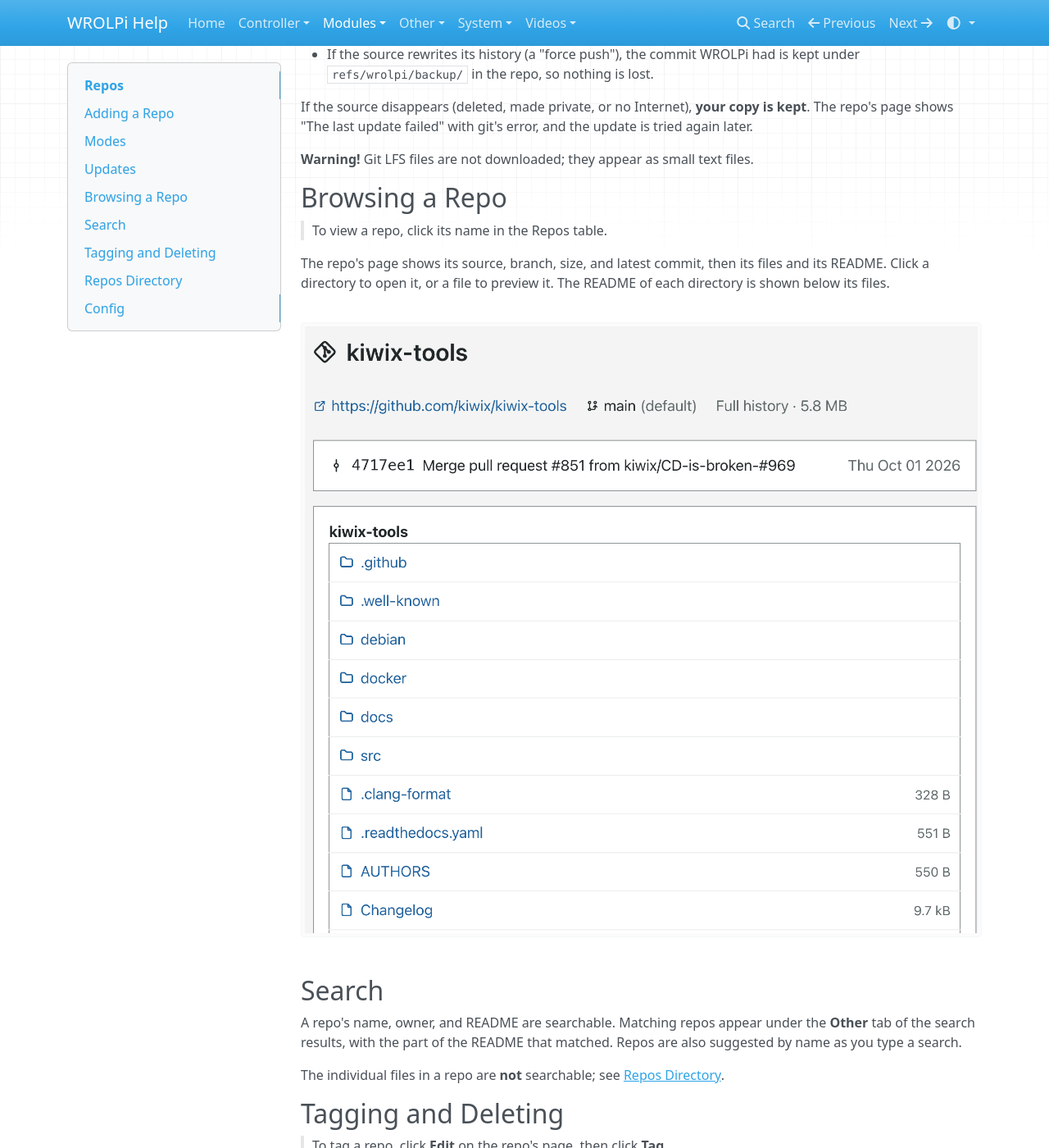
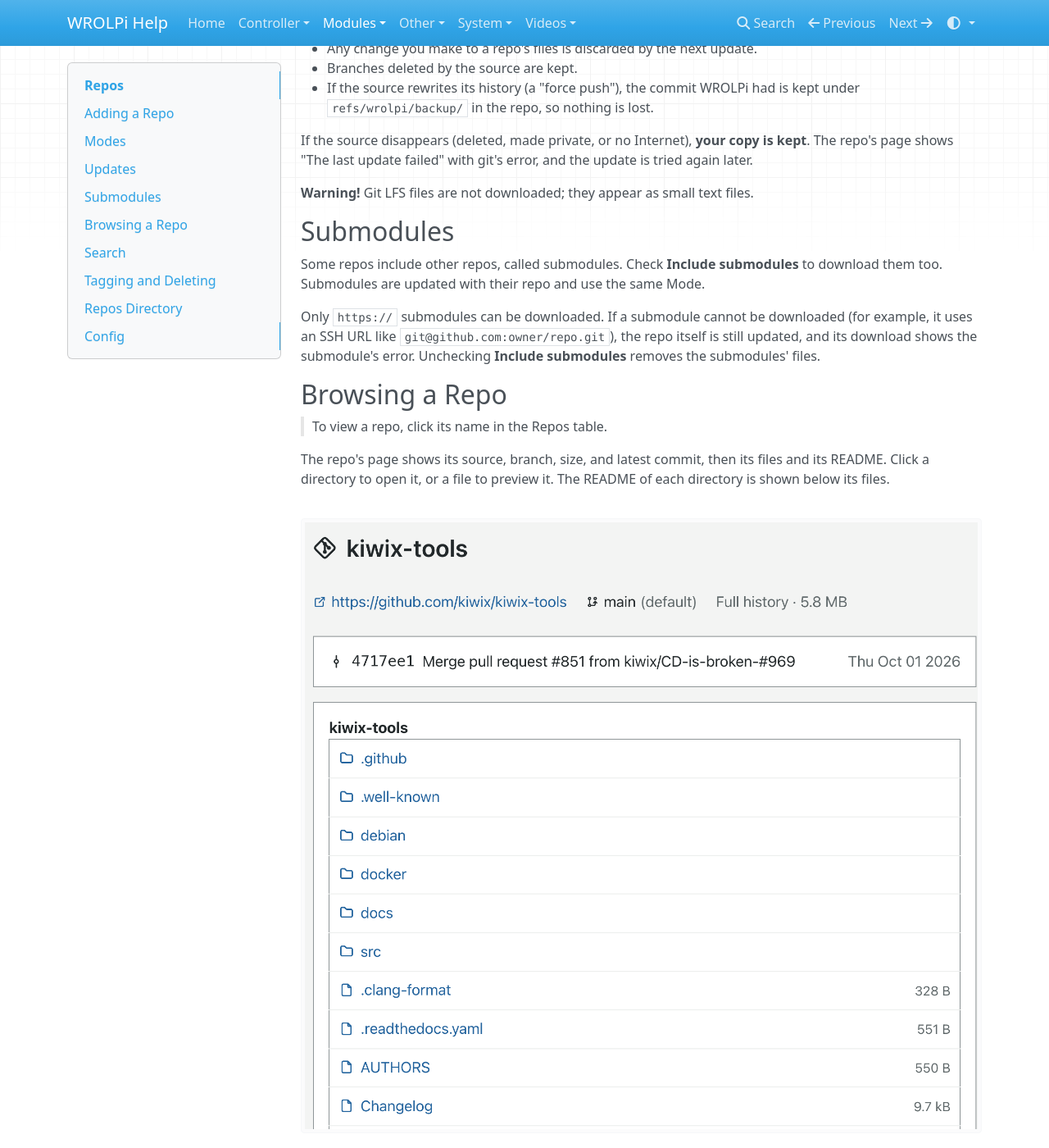
Before and after one commit to wrolpi/wrolpi-help, an MkDocs documentation site: the page built from docs/modules/repos/index.md, in a window 1280 px wide and 1400 px high, scrolled down 2199 px. Shown: the whole window at 82% size. Built offline with MkDocs 1.6.1, drawn with Linux system fonts in a browser that asks for light colours; nearby versions of some CDN libraries; some of the changed text lies outside the part shown.

Commit message:
Repos: document History, Download ZIP, and submodules
Co-Authored-By: Claude Opus 5.5 <noreply@anthropic.com>

```diff
--- a/docs/modules/repos/index.md
+++ b/docs/modules/repos/index.md
@@ -19,6 +19,7 @@ to date while you have Internet access. You can browse a repo's files and read i
 | Download Frequency | How often WROLPi checks for updates. Weekly by default.                                       |
 | Mode               | **Full history** (default) or **Snapshot**. See [Modes](#modes).                              |
 | Branch             | Optional. Empty follows the repo's default branch (usually `main` or `master`).               |
+| Include submodules | Optional. Also download the other repos this repo includes. See [Submodules](#submodules).   |
 
 WROLPi clones the repo in the background; its progress is on the Downloads page. Any git host that supports
 `https://` works (GitHub, GitLab, Codeberg, Gitea, sourcehut, and others). SSH URLs, and repos that require a password,
@@ -57,6 +58,15 @@ If the source disappears (deleted, made private, or no Internet), **your copy is
 
 **Warning!** Git LFS files are not downloaded; they appear as small text files.
 
+## Submodules
+
+Some repos include other repos, called submodules. Check **Include submodules** to download them too. Submodules are
+updated with their repo and use the same Mode.
+
+Only `https://` submodules can be downloaded. If a submodule cannot be downloaded (for example, it uses an SSH URL like
+`git@github.com:owner/repo.git`), the repo itself is still updated, and its download shows the submodule's error.
+Unchecking **Include submodules** removes the submodules' files.
+
 ## Browsing a Repo
 
 > To view a repo, click its name in the Repos table.
@@ -65,6 +75,12 @@ The repo's page shows its source, branch, size, and latest commit, then its file
 open it, or a file to preview it. The README of each directory is shown below its files.
 
 ![Repo Page](repo-page.png)
+
+Click **History** to see the repo's commits, newest first. A Snapshot only keeps the latest commit.
+
+> To copy a repo's files to another computer, click **Download ZIP** on the repo's page.
+
+The ZIP contains the files of the latest commit (no history), so it works on computers without git.
 
 ## Search
 
```
